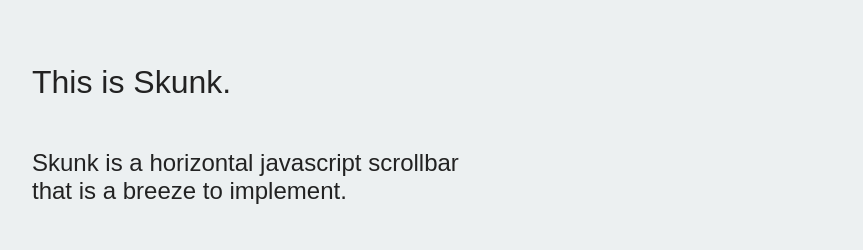
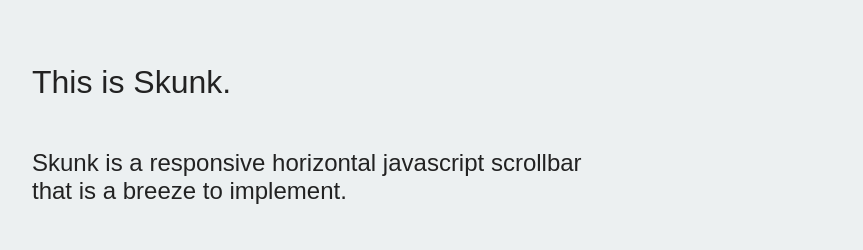
Before and after one commit to andreasvirkus/skunk-scroll, a plain HTML site: page index.html in a window 1280 px wide. Shown: the top 250 px of the page, without its empty margins (208-1071 px from the left). Drawn offline with Linux system fonts and the light colour scheme.

Commit message:
index.html typo

```diff
--- a/index.html
+++ b/index.html
@@ -15,7 +15,7 @@
 
         <div class="code">
             <h1>This is Skunk.</h1>
-            <h3>Skunk is a horizontal javascript scrollbar <br/>
+            <h3>Skunk is a responsive horizontal javascript scrollbar <br/>
                 that is a breeze to implement.</h3>
              <h2>
                 The HTML
```
